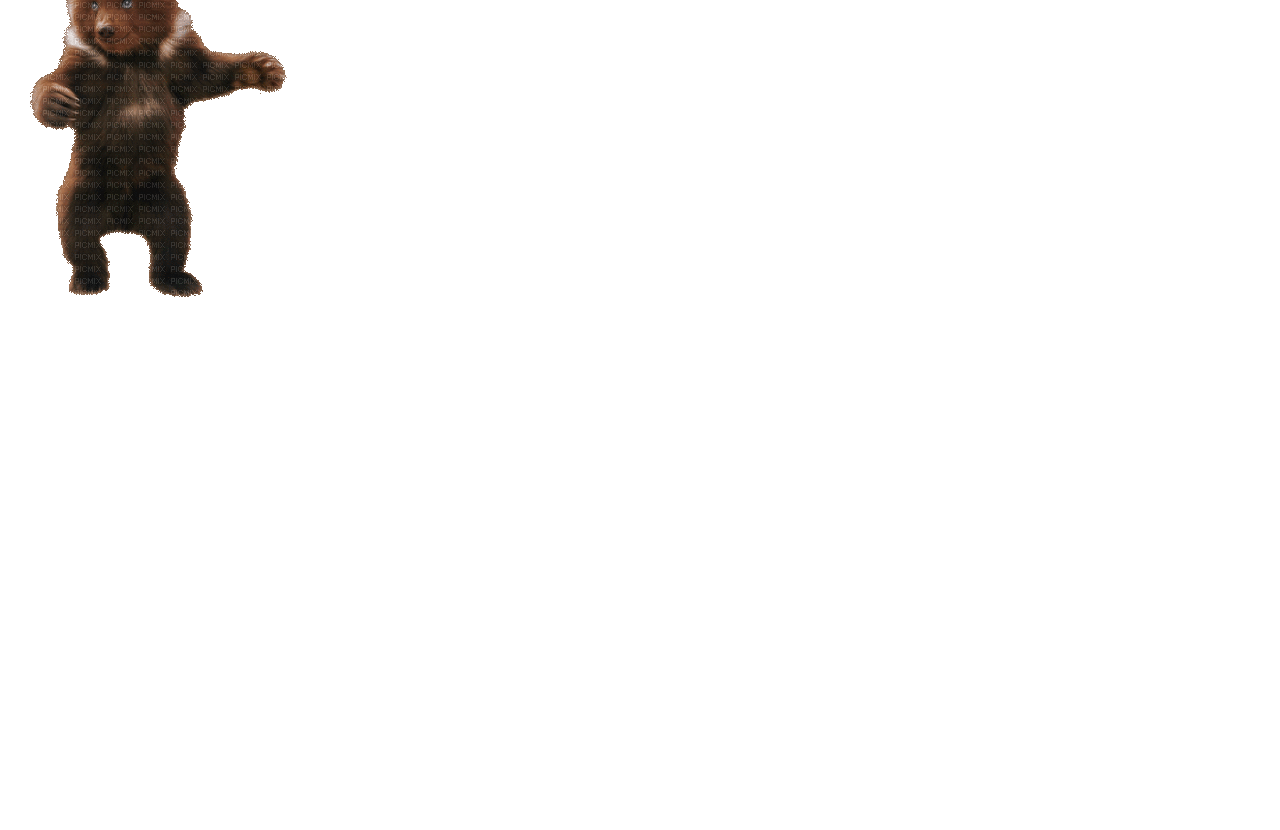
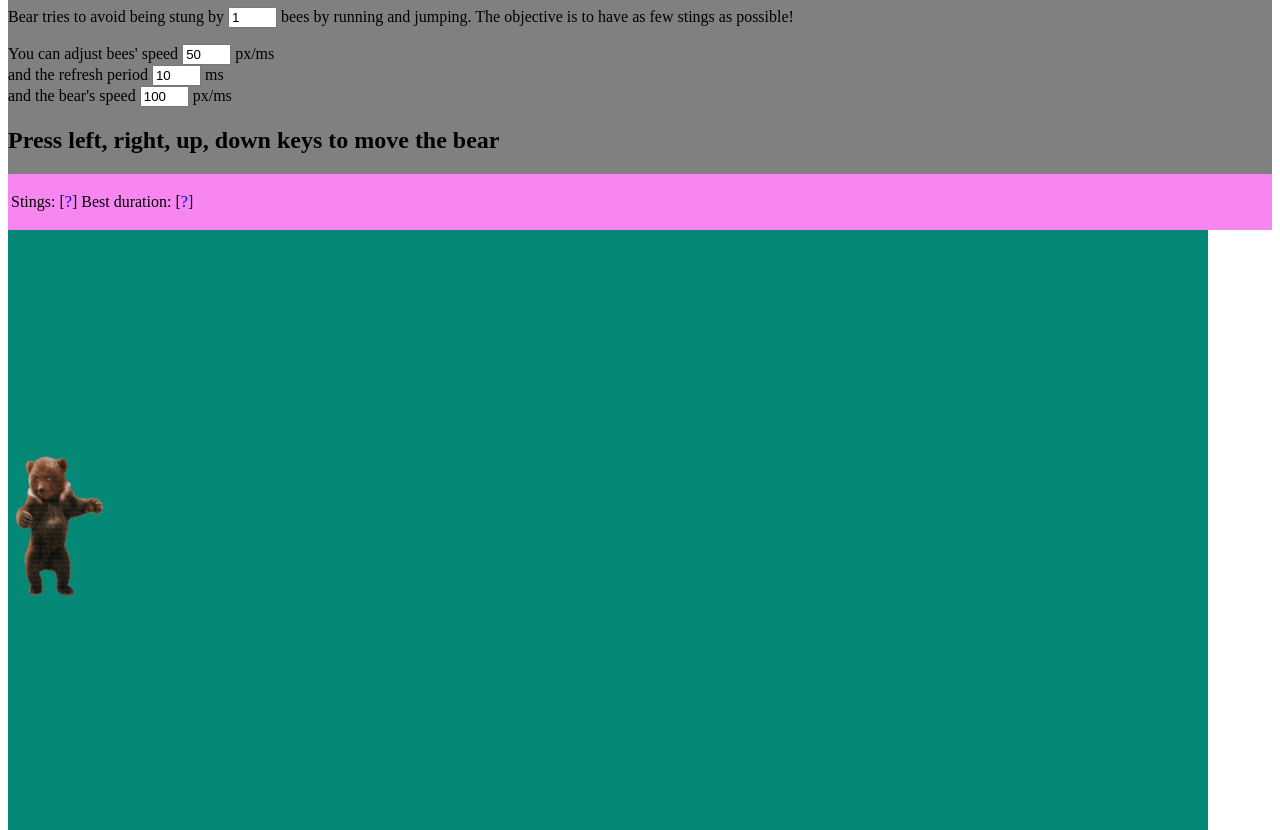
Before and after one commit to BenCoke12/wp-lab-2, a website: page index.html in a window 1280 px wide. Shown: the part 81-911 px from the top of the page. Before the commit the page ends 800 px from the top, so only its background shows below. Drawn offline with Linux system fonts and the light colour scheme.

Commit message:
progressed working on changing bear speed

```diff
--- /dev/null
+++ b/game.css
@@ -0,0 +1,40 @@
+#bear {
+  postion: absolute;
+  left: 100px;
+  /*top: 240px;*/
+  width: 100px;
+  height: 160px;
+}
+
+#board {
+  position: absolute;
+  height: 600px;
+  width: 1200px;
+  background-color: rgb(6, 136, 119);
+  align-content: center;
+  align-self: center;
+}
+
+#title {
+  background-color: rgb(128, 128, 128);
+  align-content: center;
+  align-self: center;
+}
+
+#scores {
+  background-color: rgb(247, 134, 241);
+  align-content: center;
+  align-self: center;
+}
+
+.location {
+  color: green;
+}
+
+#hits {
+  color: red;
+}
+
+#duration {
+  color: blue;
+}
--- a/game.js
+++ b/game.js
@@ -6,16 +6,37 @@ function Bear() {
   this.y = this.htmlElement.offsetTop;
 
   this.move = function (xDir, yDir) {
+    this.fitBounds(); //add this instruction to keep bear within the board
     this.x += this.dBear * xDir;
     this.y += this.dBear * yDir;
     this.display();
+    console.log(this.dBear);
   };
 
   this.display = function () {
     this.htmlElement.style.left = this.x + "px";
     this.htmlElement.style.top = this.y + "px";
-    //this.htmlElement.style.display = "block";
+    this.htmlElement.style.display = "block";
     this.htmlElement.style.position = "absolute"; //or "fixed" to fix to the window
+  };
+
+  this.fitBounds = function () {
+    let parent = this.htmlElement.parentElement;
+    let iw = this.htmlElement.offsetWidth;
+    let ih = this.htmlElement.offsetHeight;
+    let l = parent.offsetLeft;
+    let t = parent.offsetTop;
+    let w = parent.offsetWidth;
+    let h = parent.offsetHeight;
+    if (this.x < 0) this.x = 0;
+    if (this.x > w - iw) this.x = w - iw;
+    if (this.y < 0) this.y = 0;
+    if (this.y > h - ih) this.y = h - ih;
+  };
+
+  setSpeed = function () {
+    this.dBear = document.getElementById("speedBear").value;
+    console.log(this.dBear);
   };
 }
 
@@ -24,6 +45,7 @@ function start() {
   bear = new Bear();
   //add an event listener to the keypress event
   document.addEventListener("keydown", moveBear, false);
+  document.addEventListener("change", setSpeed, false);
 }
 
 //Handle keyboard events
@@ -36,7 +58,6 @@ function moveBear(e) {
   const KEYRIGHT = 39;
 
   if (e.keyCode == KEYRIGHT) {
-    console.log("help");
     bear.move(1, 0);
   } //right key
   if (e.keyCode == KEYLEFT) {
--- a/index.html
+++ b/index.html
@@ -1,10 +1,10 @@
 <!DOCTYPE html>
 <html lang="en">
   <head>
-    <meta charset="UTF-8" />
+    <meta http-equiv="Content-Type" content="text/html; charset=UTF-8" />
+    <title>JavaScript and DOM API</title>
+    <link rel="stylesheet" type="text/css" href="game.css" media="all" />
     <meta name="viewport" content="width=device-width, initial-scale=1.0" />
-    <meta http-equiv="X-UA-Compatible" content="ie=edge" />
-    <title>Static Template</title>
     <script>
       var bear;
     </script>
@@ -14,8 +14,37 @@
     </noscript>
   </head>
   <body onload="start();">
-    <div id="title"></div>
-    <div id="scores"></div>
+    <div id="title">
+      <h1>Help the bear escape the bees !</h1>
+      <p>
+        Bear tries to avoid being stung by
+        <input type="text" id="nbBees" value="1" size="3" /> bees by running and
+        jumping. The objective is to have as few stings as possible!
+      </p>
+      <p>
+        You can adjust bees' speed
+        <input type="text" id="speedBees" value="50" size="3" /> px/ms
+        <br />
+        and the refresh period
+        <input type="text" id="periodTimer" value="10" size="3" /> ms
+        <br />
+        and the bear's speed
+        <input type="text" id="speedBear" value="100" size="3" /> px/ms
+      </p>
+      <h2>Press left, right, up, down keys to move the bear</h2>
+    </div>
+    <div id="scores">
+      <table>
+        <tr>
+          <td>
+            <p>Stings: [<span id="duration">?</span>]</p>
+          </td>
+          <td>
+            <p>Best duration: [<span id="duration">?</span>]</p>
+          </td>
+        </tr>
+      </table>
+    </div>
     <div id="board">
       <img src="./images/bear.gif" id="bear" alt="bear" />
     </div>
```
Also changed, not shown: images/bee.gif (added).
